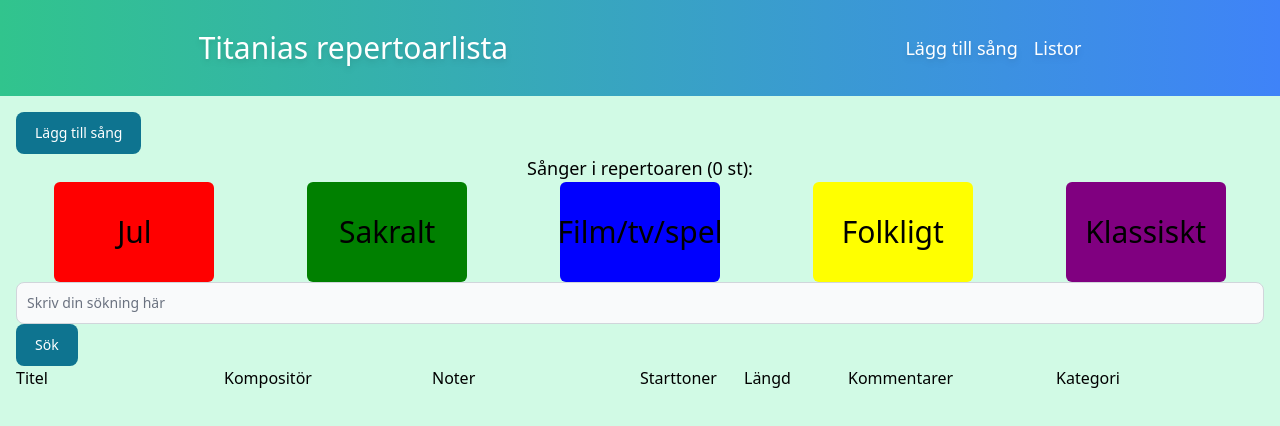
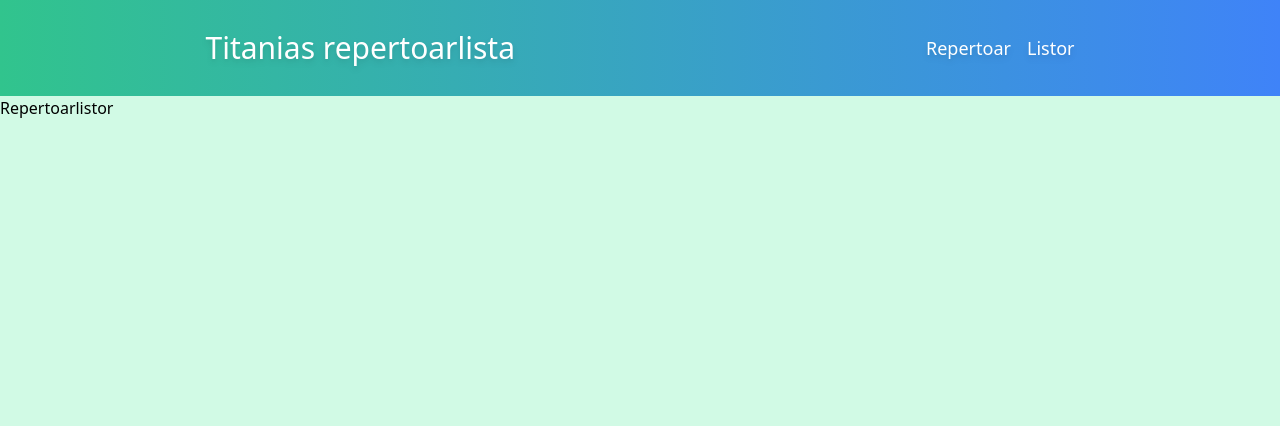
Before and after one commit to lisapaajarvi/repertoarsamling, a React (Vite) app: page /listor in a window 1280 px wide. Shown: the top 426 px of the page. Built offline with nearby package versions, Linux system fonts and the light colour scheme; no server answers; the database is empty.

Commit message:
added router and basic navigation

```diff
--- a/package.json
+++ b/package.json
@@ -16,7 +16,8 @@
     "fuse.js": "^7.0.0",
     "prettier-plugin-tailwindcss": "^0.5.9",
     "react": "^18.2.0",
-    "react-dom": "^18.2.0"
+    "react-dom": "^18.2.0",
+    "react-router-dom": "^6.21.0"
   },
   "devDependencies": {
     "@types/react": "^18.2.37",
--- a/src/App.jsx
+++ b/src/App.jsx
@@ -1,13 +1,27 @@
-import Header from './components/Header'
-import Main from './components/Main'
+import {
+  Route,
+  RouterProvider,
+  createBrowserRouter,
+  createRoutesFromElements,
+} from "react-router-dom";
+import Lists from "./components/Lists";
+import Layout from "./components/Layout";
+import Main from "./components/Main";
+
+const routesFromElements = createRoutesFromElements(
+  <>
+    <Route element={<Layout />}>
+      <Route index path="/" element={<Main />} />
+      <Route path="/listor" element={<Lists />} />
+      {/* <Route path="*" element={<NotFound />} /> */}
+    </Route>
+  </>
+);
+
+const router = createBrowserRouter(routesFromElements);
 
 function App() {
-  return (
-    <>
-    <Header/>
-    <Main/>
-    </>
-  )
+  return <RouterProvider router={router} />;
 }
 
-export default App
+export default App;
--- a/src/components/Header.jsx
+++ b/src/components/Header.jsx
@@ -1,19 +1,29 @@
+import { Link } from "react-router-dom";
 const Header = () => {
+  const navItems = [
+    { title: "Repertoar", link: "/" },
+    { title: "Listor", link: "/listor" },
+  ];
+  return (
+    <header className="flex justify-around items-center bg-gradient-to-r from-green-400 to-blue-500 text-white h-24">
+      <h1 className="text-3xl drop-shadow-md">Titanias repertoarlista</h1>
 
-const navItems = [{"title":"Lägg till sång"}, {"title": "Listor"}]
- return(
-    <header className="flex justify-around items-center bg-gradient-to-r from-green-400 to-blue-500 text-white h-24" >
-        <h1 className="text-3xl drop-shadow-md">Titanias repertoarlista</h1>
-        <nav>
-            <ul className="flex gap-4">
-                {navItems.map((item, index)=>{
-                    return(<li key={index} className="drop-shadow-md text-lg hover:text-gray-300">{item.title}</li>)
-                }
-                )}
-            </ul>
-        </nav>
+      <nav>
+        <ul className="flex gap-4">
+          {navItems.map((item, index) => {
+            return (
+              <li
+                key={index}
+                className="drop-shadow-md text-lg hover:text-gray-300"
+              >
+                <Link to={item.link}>{item.title}</Link>
+              </li>
+            );
+          })}
+        </ul>
+      </nav>
     </header>
- )
-}
+  );
+};
 
 export default Header;
--- /dev/null
+++ b/src/components/Layout.jsx
@@ -0,0 +1,11 @@
+import { Outlet } from "react-router-dom";
+import Header from "./Header";
+
+export default function Layout() {
+  return (
+    <>
+      <Header />
+      <Outlet />
+    </>
+  );
+}
--- /dev/null
+++ b/src/components/Lists.jsx
@@ -0,0 +1,9 @@
+const Lists = () => {
+  return (
+    <main className="min-h-[calc(100vh-6rem)] bg-emerald-100">
+      Repertoarlistor
+    </main>
+  );
+};
+
+export default Lists;
--- a/src/components/Main.jsx
+++ b/src/components/Main.jsx
@@ -8,7 +8,7 @@ import Fuse from "fuse.js";
 const fuseOptions = {
   shouldSort: true,
   threshold: 0.4,
-  minMatchCharLength: 2,
+  minMatchCharLength: 3,
   keys: ["title", "composer", "comments"],
 };
 
```
Also changed, not shown: 1 other file (tests, documents, lock files or other folders).
